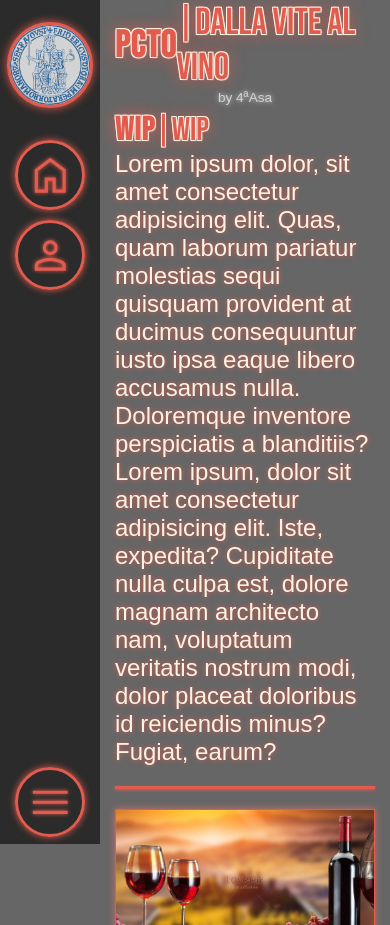
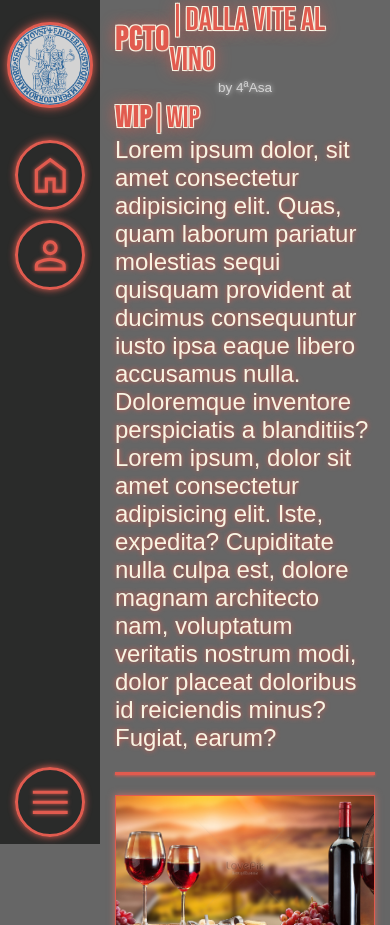
Before and after one commit to zKryle/Dalla-Vite-Al-Vino-PCTO-Website, a plain HTML site: page index.html in a window 390 px wide. Shown: the top 925 px of the page. Drawn offline with Linux system fonts and the light colour scheme; a web font is replaced by a local one.

Commit message:
updated font size

```diff
--- a/assets/css/text-sections-styling.css
+++ b/assets/css/text-sections-styling.css
@@ -56,10 +56,10 @@
 
 @media only screen and (max-width: 991px){
     .header-container > p {
-        font-size: 2.35rem;
+        font-size: 2.05rem;
     }
 
     .h2 > p{
-        font-size: 2.05rem;
+        font-size: 1.85rem;
     }
 }
```
